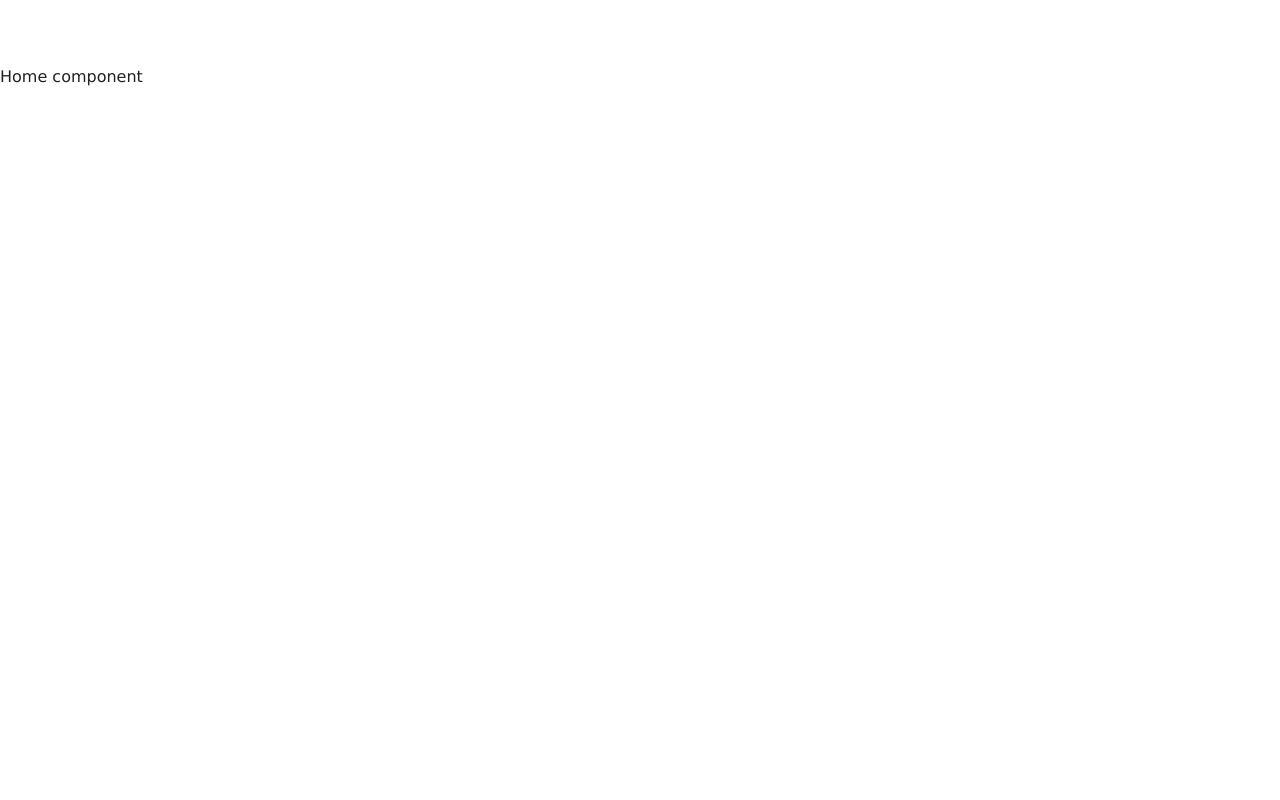
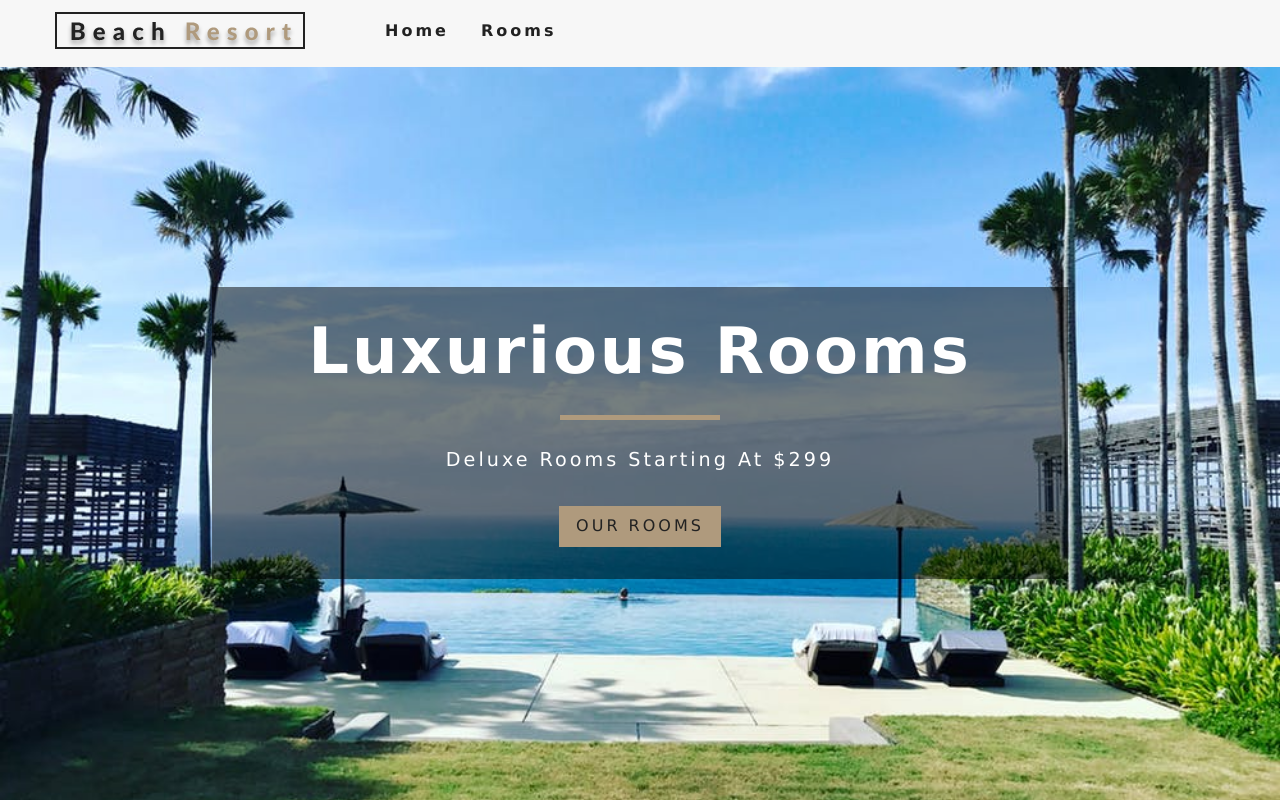
Before and after one commit to mateuszCabala95/Beach-Resort, a React (Create React App) app: page / in a window 1280 px wide. Built offline with nearby package versions, Linux system fonts and the light colour scheme.

Commit message:
create components Banner Hero Navbar add hero in Error Home Rooms

```diff
--- a/src/App.css
+++ b/src/App.css
@@ -159,13 +159,13 @@ h6 {
 .defaultHero,
 .roomsHero {
   min-height: calc(100vh - 66px);
-  background: url("/images/defaultBcg.jpeg") center/cover no-repeat;
+  background: url('../src/images/defaultBcg.jpeg') center/cover no-repeat;
   display: flex;
   align-items: center;
   justify-content: center;
 }
 .roomsHero {
-  background-image: url("/images/room-2.jpeg");
+  background-image: url("../src/images/room-2.jpeg");
   min-height: 60vh;
 }
 /* End of Hero */
--- a/src/App.js
+++ b/src/App.js
@@ -8,11 +8,12 @@ import Home from "./pages/Home/Home";
 import Rooms from "./pages/Rooms/Rooms";
 import SingleRoom from "./pages/SingleRoom/SingleRoom";
 import Error from "./pages/Error/Error";
-
+import Navbar from "./Components/Navbar/Navbar";
 
 function App() {
     return (
         <div>
+            <Navbar/>
             <Switch>
                 <Route exact path='/' component={Home}/>
                 <Route exact path='/rooms/' component={Rooms}/>
--- /dev/null
+++ b/src/Components/Banner/Banner.js
@@ -0,0 +1,17 @@
+import React from "react";
+
+
+const Banner = ({title, subtitle, children})=>{
+
+
+    return(
+<div className="banner">
+    <h1>{title}</h1>
+    <div/>
+    <p>{subtitle}</p>
+    {children}
+</div>
+    )
+};
+
+export default Banner;
--- /dev/null
+++ b/src/Components/Hero/Hero.js
@@ -0,0 +1,17 @@
+import React from "react";
+
+const Hero = ({children, hero}) => {
+
+
+    return (
+        <header className={hero}>
+            {children}
+        </header>
+    )
+};
+
+Hero.defaultProps = {
+    hero: 'defaultHero'
+};
+
+export default Hero
--- /dev/null
+++ b/src/Components/Navbar/Navbar.js
@@ -0,0 +1,39 @@
+import React from "react";
+import logo from '../../images/logo.svg';
+import {Link} from "react-router-dom";
+
+
+import {FaAlignRight} from 'react-icons/fa'
+
+
+class Navbar extends React.Component {
+    state = {
+        isOpen: false
+    };
+    handleToggle = () => this.setState(prevState => ({
+        isOpen: !prevState.isOpen
+    }));
+
+
+    render() {
+
+
+        return (
+            <nav className='navbar'>
+                <div className="nav-center">
+                    <div className="nav-header">
+                        <Link to='/'><img src={logo} alt="Beach Resort"/></Link>
+                        <button className='nav-btn' onClick={this.handleToggle}><FaAlignRight/></button>
+                    </div>
+                    <ul className={this.state.isOpen ? 'nav-links show-nav':'nav-links'}>
+                        <li><Link to='/'>Home</Link></li>
+                        <li><Link to='/rooms'>Rooms</Link></li>
+                    </ul>
+                </div>
+            </nav>
+        );
+    }
+
+};
+
+export default Navbar
--- a/src/pages/Error/Error.js
+++ b/src/pages/Error/Error.js
@@ -1,11 +1,13 @@
 import React from "react";
+import Hero from "../../Components/Hero/Hero";
+
 
 const Error = ()=>{
 
 
     return(
         <div>
-            Error 404 Page Not Found
+           <Hero/>
         </div>
     )
 };
--- a/src/pages/Home/Home.js
+++ b/src/pages/Home/Home.js
@@ -1,12 +1,23 @@
 import React from 'react';
+import Hero from "../../Components/Hero/Hero";
+import Banner from "../../Components/Banner/Banner";
 
-const Home = ()=>{
+import {Link} from 'react-router-dom'
+
+const Home = () => {
 
 
-    return(
-<div>
-    Home component
-</div>
+    return (
+        <div>
+            <Hero hero='defaultHero'>
+                <Banner
+                    title='luxurious rooms'
+                    subtitle='deluxe rooms starting at $299'
+                >
+                    <Link to='/' className='btn-primary'>our rooms</Link>
+                </Banner>
+            </Hero>
+        </div>
     )
 };
 
--- a/src/pages/Rooms/Rooms.js
+++ b/src/pages/Rooms/Rooms.js
@@ -1,10 +1,12 @@
 import React from 'react';
+import Hero from "../../Components/Hero/Hero";
+
 
 const Rooms = ()=>{
 
     return(
         <div>
-            Rooms component
+            <Hero hero='roomsHero'/>
         </div>
     )
 };
```
